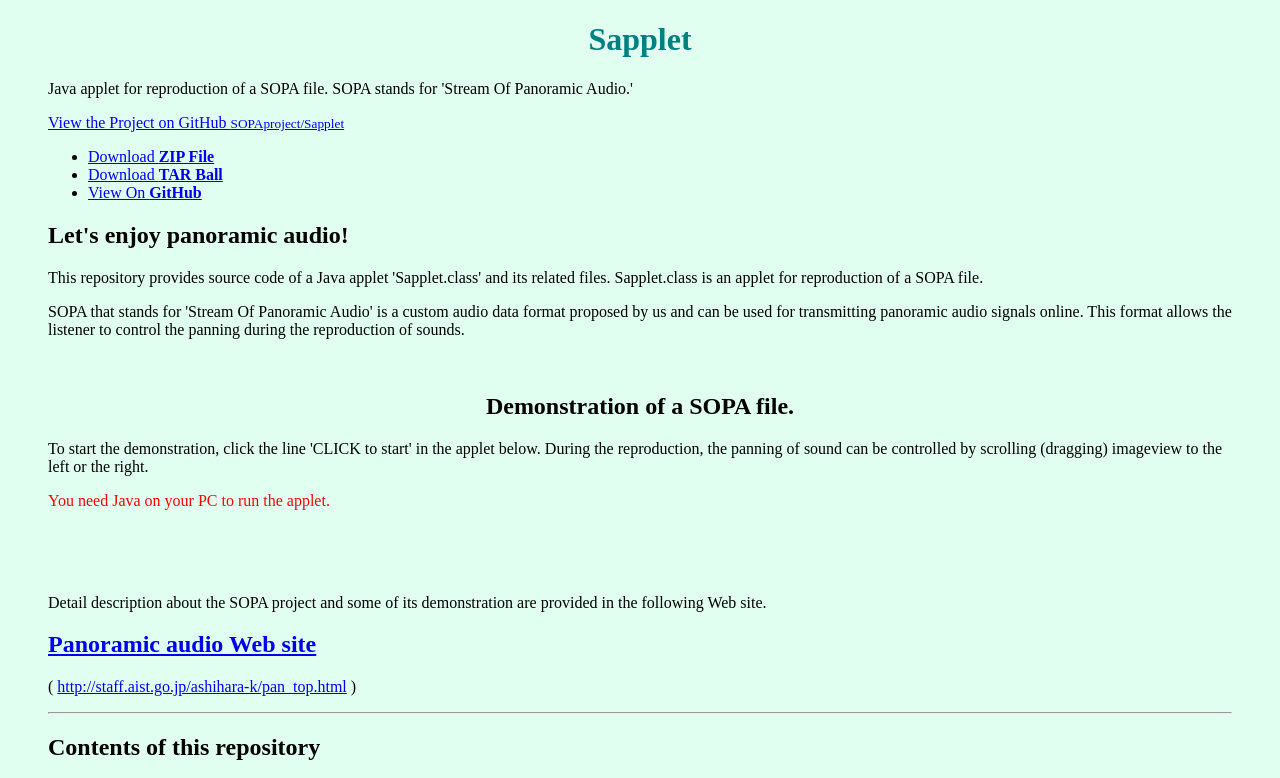
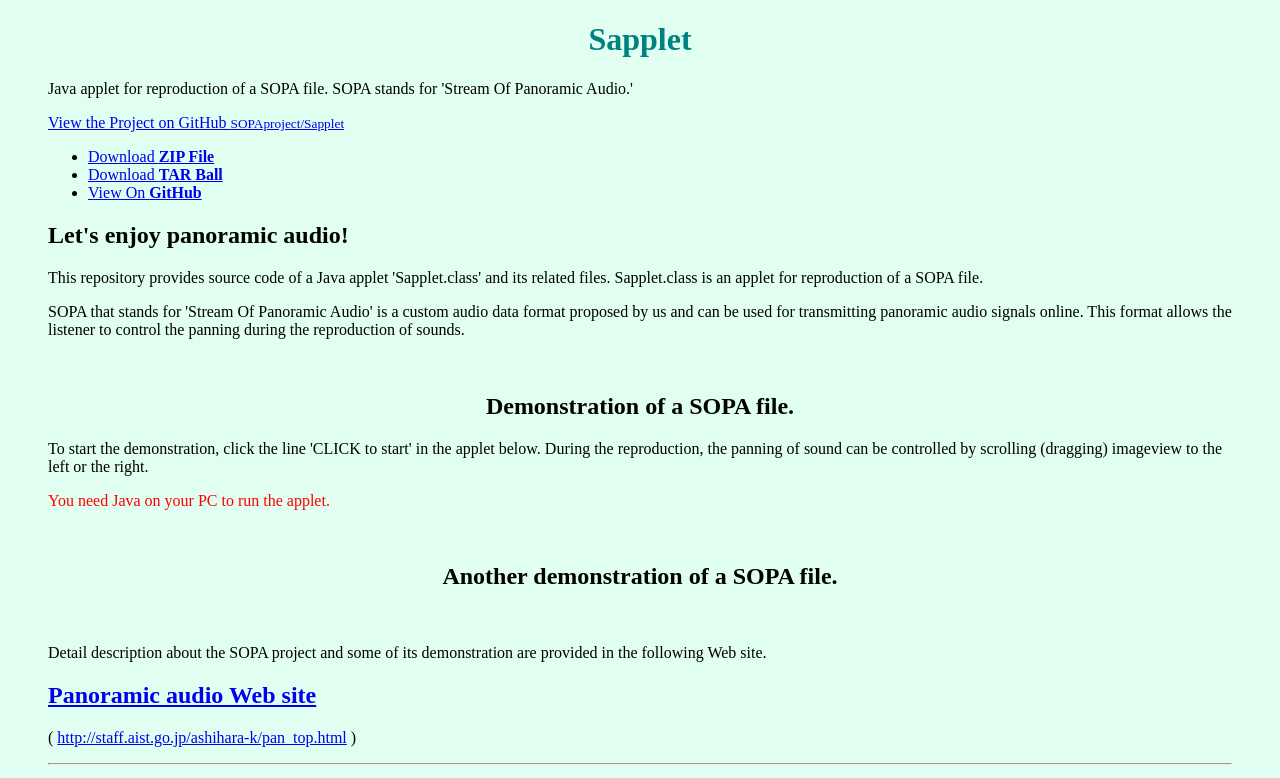
Before and after one commit to SOPAproject/Sapplet, a plain HTML site: page index.html in a window 1280 px wide. Shown: the top 778 px of the page. Drawn offline with Linux system fonts and the light colour scheme.

Commit message:
Modify index.html

```diff
--- a/index.html
+++ b/index.html
@@ -75,7 +75,8 @@
   by scrolling (dragging) imageview to the left or the right.</p>
   <p><font color="#ff0000">You need Java on your PC to run the applet.</font></p>
   <p align="center"><applet code="SappletSopa.class" alt="Demonstration of a SOPA file" width="720" height="400"></applet><br>
-  <p align="center"><applet code="SappletPanther.class" alt="Demonstration of a SOPA file" width="720" height="400"></applet><br>
+  <h2 align="center">Another demonstration of a SOPA file.</h2>
+  <p align="center"><applet code="SappletPanther.class" alt="Another demonstration of a SOPA file" width="720" height="400"></applet><br>
 
   <p align="left">Detail description about the SOPA project and some of its demonstration are provided in the following Web site.</p>
   <h2 align="left"><a href="http://staff.aist.go.jp/ashihara-k/pan_top.html">Panoramic audio Web site</a></h2>
```
